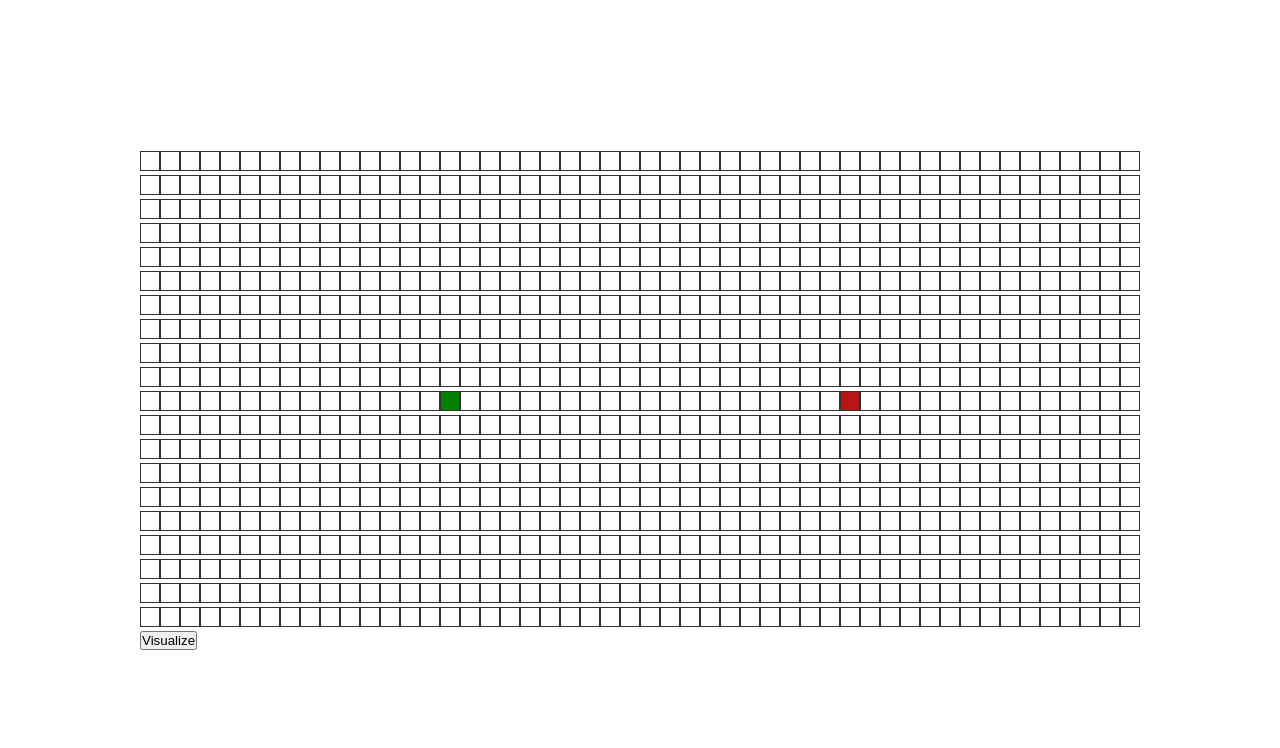
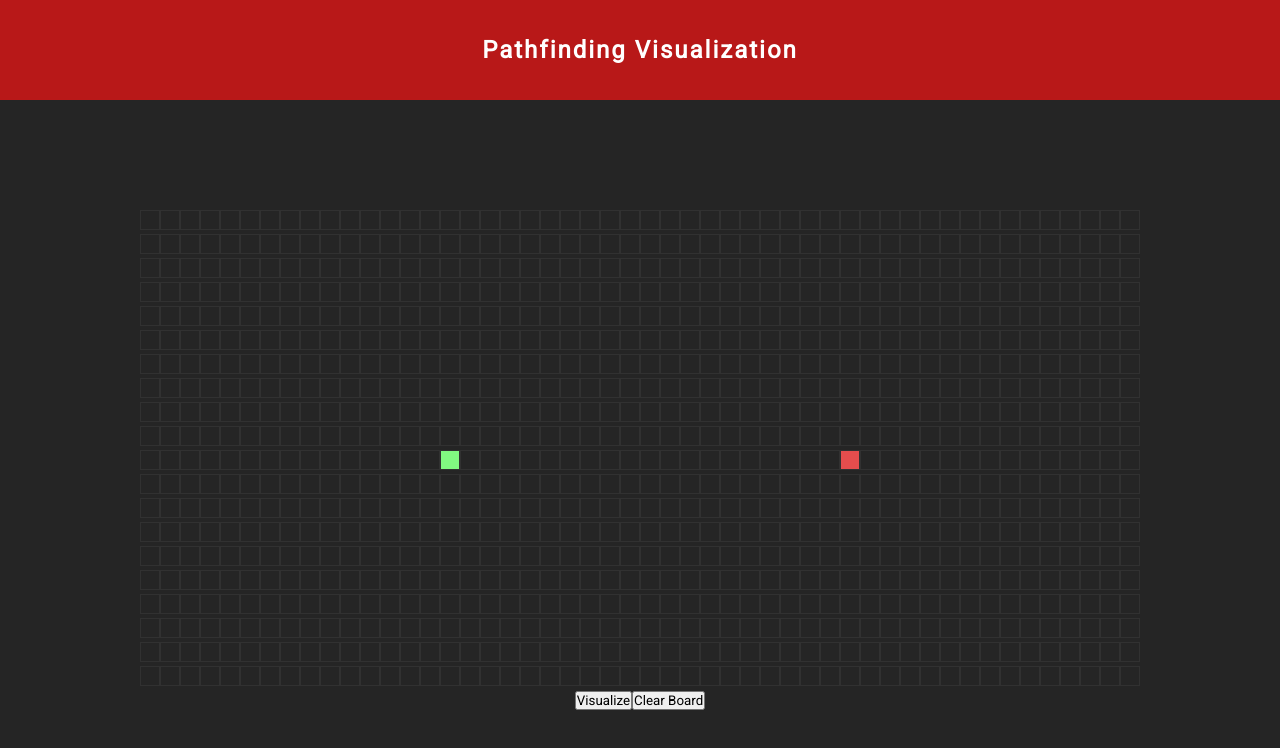
Before and after one commit to sk0le/pathfinding-visualizaiton, a React (Create React App) app: page / in a window 1280 px wide. Shown: the top 748 px of the page. Built offline with nearby package versions, Linux system fonts and the light colour scheme.

Commit message:
Added Clear Board functionality

```diff
--- a/src/App.css
+++ b/src/App.css
@@ -1,16 +1,40 @@
+@import url("https://fonts.googleapis.com/css2?family=Roboto&display=swap");
+
 * {
   margin: 0%;
   padding: 0%;
   box-sizing: border-box;
+  font-family: "Roboto", sans-serif;
+}
+body {
+  background-color: rgb(37, 37, 37);
 }
 
-.App {
-  height: 100vh;
+.visualize {
+  height: 90vh;
   width: 100%;
 
   display: flex;
+  flex-direction: column;
   justify-content: center;
   align-items: center;
+}
+
+/* Navbar */
+
+nav {
+  display: flex;
+  height: 10vh;
+  min-height: 100px;
+  width: 100%;
+  justify-content: center;
+  align-items: center;
+  background-color: rgb(184, 24, 24);
+  color: white;
+}
+nav h1 {
+  font-weight: bold;
+  letter-spacing: 2px;
 }
 
 /* Nodes */
@@ -21,13 +45,21 @@
   display: inline-flex;
 }
 .node-finish {
-  background-color: rgb(184, 22, 22);
+  background-color: rgb(228, 77, 77);
 }
 .node-start {
-  background-color: green;
+  background-color: rgb(129, 248, 129);
 }
 .node-wall {
-  background-color: rgb(49, 49, 49);
+  background-color: rgb(104, 104, 104);
+  animation-name: wallAnimation;
+  animation-duration: 0.1s;
+  animation-timing-function: ease-out;
+  animation-delay: 0;
+  animation-direction: alternate;
+  animation-iteration-count: 1;
+  animation-fill-mode: forwards;
+  animation-play-state: running;
 }
 
 .node-visited {
@@ -56,39 +88,60 @@
 @keyframes visitedAnimation {
   0% {
     transform: scale(0.3);
-    background-color: rgba(0, 0, 66, 0.75);
+    background-color: rgba(163, 93, 2, 0.75);
     border-radius: 100%;
   }
 
   50% {
-    background-color: rgba(17, 104, 217, 0.75);
+    background-color: rgba(190, 129, 14, 0.75);
   }
 
   75% {
     transform: scale(1.2);
-    background-color: rgba(0, 217, 159, 0.75);
+    background-color: rgba(255, 171, 37, 0.75);
   }
 
   100% {
     transform: scale(1);
-    background-color: rgba(0, 190, 218, 0.75);
+    background-color: rgba(218, 134, 0, 0.75);
+  }
+}
+@keyframes wallAnimation {
+  0% {
+    transform: scale(0.5);
+    background-color: rgb(22, 22, 22);
+    border-radius: 100%;
+  }
+
+  50% {
+    background-color: rgb(32, 32, 32);
+  }
+
+  75% {
+    transform: scale(1.2);
+    background-color: rgb(61, 61, 61);
+  }
+
+  100% {
+    transform: scale(1);
+    background-color: rgb(104, 104, 104);
   }
 }
 
 @keyframes shortestPath {
   0% {
     transform: scale(0.6);
-    background-color: rgb(255, 254, 106);
+    background-color: rgb(5, 129, 5);
   }
 
   50% {
     transform: scale(1.2);
-    background-color: rgb(255, 254, 106);
+    background-color: rgb(26, 224, 26);
   }
 
   100% {
     transform: scale(1);
-    background-color: rgb(255, 254, 106);
+    background-color: rgb(129, 248, 129);
   }
 }
 
--- /dev/null
+++ b/src/components/Navbar/Navbar.jsx
@@ -0,0 +1,9 @@
+import React from "react";
+
+export default function Navbar() {
+  return (
+    <nav>
+      <h1>Pathfinding Visualization</h1>
+    </nav>
+  );
+}
--- a/src/components/SortingVisualizer/SortingVisualizer.jsx
+++ b/src/components/SortingVisualizer/SortingVisualizer.jsx
@@ -4,6 +4,7 @@ import {
   getNodesInShortestPathOrder,
 } from "../../algorithms/djikstra";
 import Node from "../Node/Node";
+import Navbar from "../Navbar/Navbar";
 
 const START_NODE_ROW = 10;
 const START_NODE_COL = 15;
@@ -16,9 +17,12 @@ class SortingVisualizer extends Component {
     this.state = {
       grid: [],
       mouseIsPressed: false,
+      isRunning: false,
     };
 
     this.visualizeDijkstra = this.visualizeDijkstra.bind(this);
+    this.animateDijkstra = this.animateDijkstra.bind(this);
+    this.clearBoard = this.clearBoard.bind(this);
   }
 
   componentDidMount() {
@@ -41,6 +45,37 @@ class SortingVisualizer extends Component {
 
   handleMouseUp() {
     this.setState({ mouseIsPressed: false });
+  }
+
+  clearBoard() {
+    const { grid } = this.state;
+    const startNode = grid[START_NODE_ROW][START_NODE_COL];
+    const finishNode = grid[FINISH_NODE_ROW][FINISH_NODE_COL];
+    const visitedNodesInOrder = dijkstra(grid, startNode, finishNode);
+
+    for (let i = 0; i < visitedNodesInOrder.length; i++) {
+      const node = visitedNodesInOrder[i];
+
+      document.getElementById(`node-${node.row}-${node.col}`).className =
+        "node";
+    }
+    if (visitedNodesInOrder[0].col === 15) {
+      document.getElementById(
+        `node-${startNode.row}-${startNode.col}`
+      ).className = "node node-start";
+    }
+    if (visitedNodesInOrder[visitedNodesInOrder.length - 1].col === 35) {
+      document.getElementById(
+        `node-${finishNode.row}-${finishNode.col}`
+      ).className = "node node-finish";
+    }
+    const newGrid = getGrid();
+
+    this.setState({
+      grid: newGrid,
+    });
+
+    console.log(visitedNodesInOrder);
   }
 
   animateDijkstra(visitedNodesInOrder, nodesInShortestPathOrder) {
@@ -67,6 +102,7 @@ class SortingVisualizer extends Component {
           "node node-shortest-path";
       }, 50 * i);
     }
+    this.setState({ isRunning: false });
   }
 
   visualizeDijkstra() {
@@ -75,11 +111,14 @@ class SortingVisualizer extends Component {
     const finishNode = grid[FINISH_NODE_ROW][FINISH_NODE_COL];
     const visitedNodesInOrder = dijkstra(grid, startNode, finishNode);
     const nodesInShortestPathOrder = getNodesInShortestPathOrder(finishNode);
+    this.setState({ isRunning: true });
     this.animateDijkstra(visitedNodesInOrder, nodesInShortestPathOrder);
   }
 
   render() {
     return (
+      <>
+        <Navbar />
         <div className="visualize">
           {this.state.grid.map((row, rowIndex) => {
             return (
@@ -96,7 +135,9 @@ class SortingVisualizer extends Component {
                       row={row}
                       mouseIsPressed={this.state.mouseIsPressed}
                       onMouseDown={(row, col) => this.handleMouseDown(row, col)}
-                    onMouseEnter={(row, col) => this.handleMouseEnter(row, col)}
+                      onMouseEnter={(row, col) =>
+                        this.handleMouseEnter(row, col)
+                      }
                       onMouseUp={() => this.handleMouseUp()}
                     />
                   );
@@ -104,8 +145,25 @@ class SortingVisualizer extends Component {
               </div>
             );
           })}
-        <button onClick={this.visualizeDijkstra}>Visualize</button>
+          <div className="buttons">
+            <button
+              onClick={this.visualizeDijkstra}
+              disabled={this.state.isRunning}
+            >
+              Visualize
+            </button>
+            <button
+              onClick={(e) => {
+                e.preventDefault();
+                this.clearBoard();
+              }}
+              disabled={this.state.isRunning}
+            >
+              Clear Board
+            </button>
           </div>
+        </div>
+      </>
     );
   }
 }
```
Lines whose indentation alone changed are shown as unchanged.
